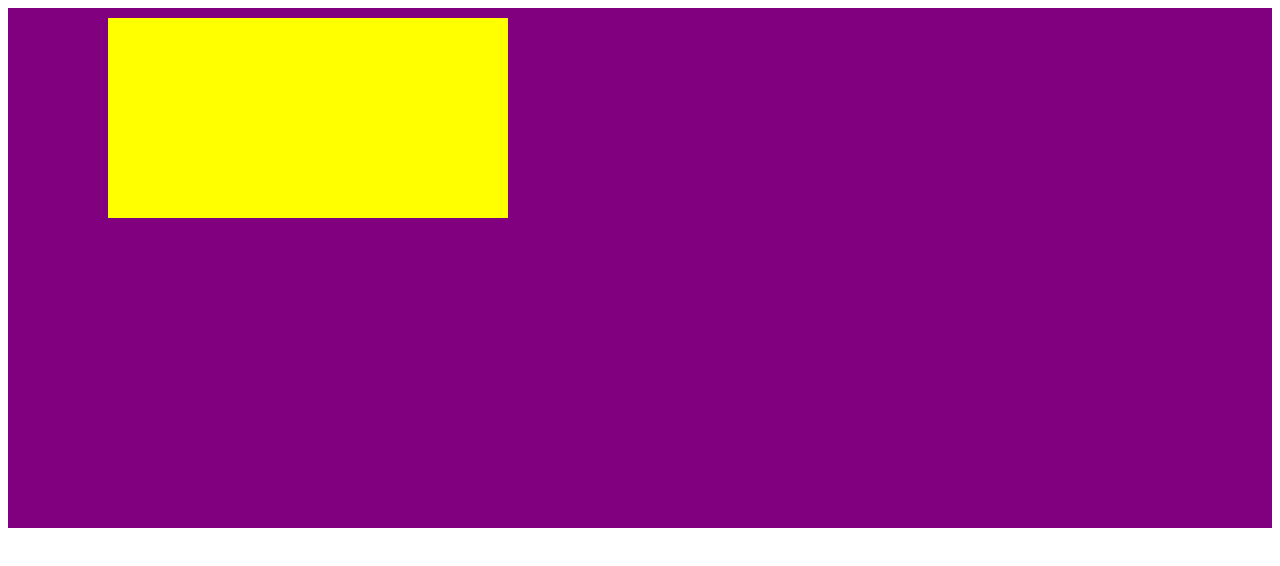
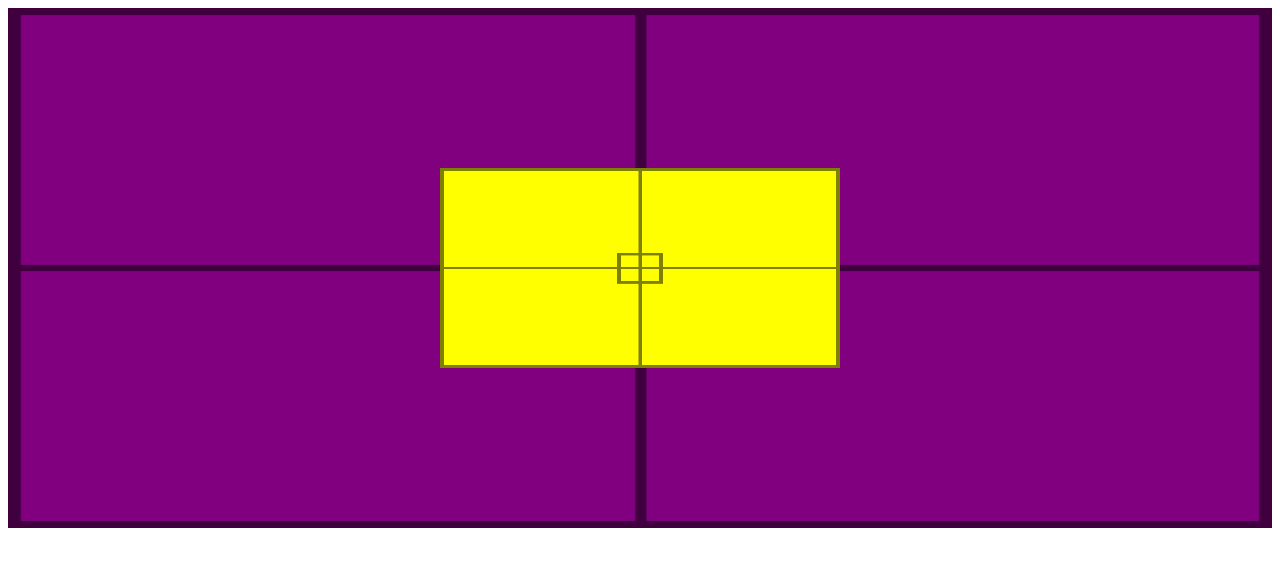
Before and after one commit to dma2856/html-css, a plain HTML site: page exercicios/ex022/fundo007.html in a window 1280 px wide. Drawn offline with Linux system fonts and the light colour scheme.

Commit message:
update 03 de maio

```diff
--- a/exercicios/ex022/fundo007.html
+++ b/exercicios/ex022/fundo007.html
@@ -7,18 +7,25 @@
     <title>Alinhamento vertical</title>
     <style>
         #container {
+            background-image: url('imagens/target001.png');
+            background-size: 100% 100%;
             position: relative;
             height: 500px;
             padding: 10px;
             background-color: purple;
         }
         #conteudo {
+            background-image: url('imagens/target001.png');
+            background-size: 100% 100%;
             position: absolute;
             height: 200px;
             width: 400px;
             background-color: yellow;
 
-            left: 100px;
+            left: 50%;
+            top: 50%;
+
+            transform: translate(-50%, -50%);
 
         }
     </style>
```
